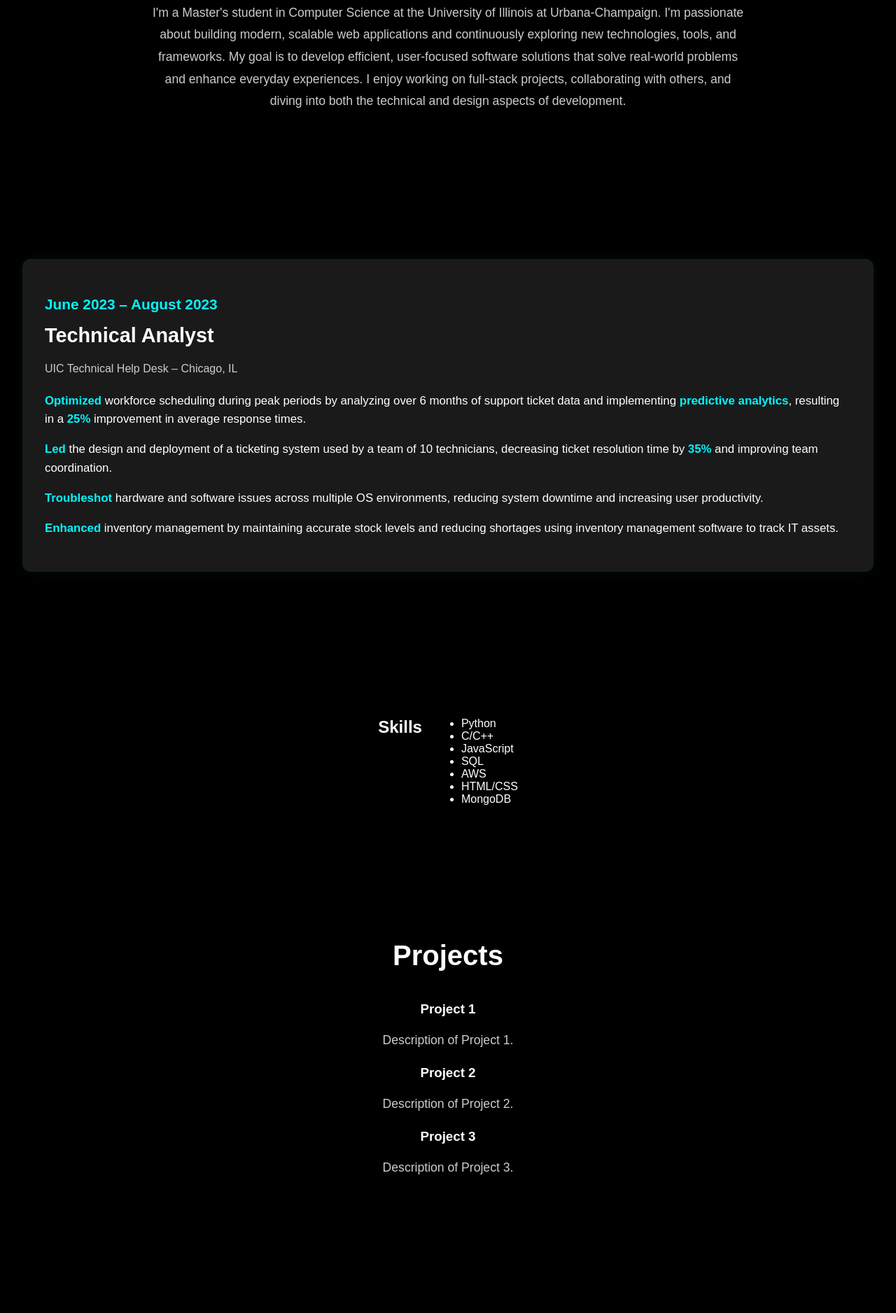
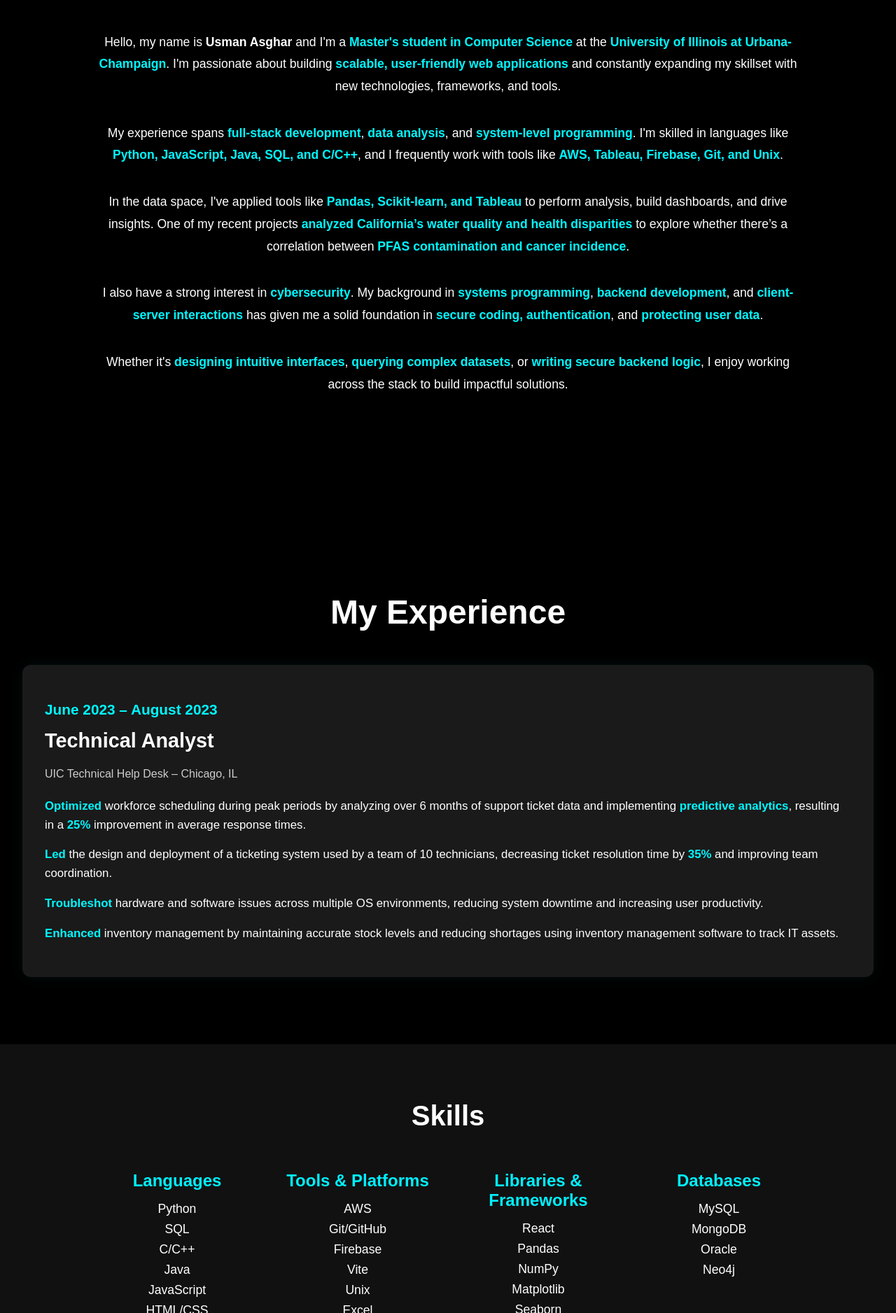
Before and after one commit to UsmanAsghar23/portfolio, a plain HTML site: page index.html in a window 1280 px wide. Shown: the part 924-2800 px from the top of the page at 70% size. Drawn offline with Linux system fonts and the light colour scheme.

Commit message:
About Section

```diff
--- a/index.html
+++ b/index.html
@@ -70,14 +70,24 @@
   <section id="about" class="about">
     <h2>About Me</h2>
     <p>
-      I'm a Master's student in Computer Science at the University of Illinois at Urbana-Champaign.
-      I'm passionate about building modern, scalable web applications and continuously exploring new technologies, tools, and frameworks.
-      My goal is to develop efficient, user-focused software solutions that solve real-world problems and enhance everyday experiences.
-      I enjoy working on full-stack projects, collaborating with others, and diving into both the technical and design aspects of development.
+      Hello, my name is <strong>Usman Asghar</strong> and I'm a <span class="highlight">Master's student in Computer Science</span> at the <span class="highlight">University of Illinois at Urbana-Champaign</span>. I'm passionate about building <span class="highlight">scalable, user-friendly web applications</span> and constantly expanding my skillset with new technologies, frameworks, and tools.
+    </p>
+    <p>
+      My experience spans <span class="highlight">full-stack development</span>, <span class="highlight">data analysis</span>, and <span class="highlight">system-level programming</span>. I'm skilled in languages like <span class="highlight">Python, JavaScript, Java, SQL, and C/C++</span>, and I frequently work with tools like <span class="highlight">AWS, Tableau, Firebase, Git, and Unix</span>.
+    </p>
+    <p>
+      In the data space, I've applied tools like <span class="highlight">Pandas, Scikit-learn, and Tableau</span> to perform analysis, build dashboards, and drive insights. One of my recent projects <span class="highlight">analyzed California’s water quality and health disparities</span> to explore whether there’s a correlation between <span class="highlight">PFAS contamination and cancer incidence</span>.
+    </p>
+    <p>
+      I also have a strong interest in <span class="highlight">cybersecurity</span>. My background in <span class="highlight">systems programming</span>, <span class="highlight">backend development</span>, and <span class="highlight">client-server interactions</span> has given me a solid foundation in <span class="highlight">secure coding, authentication</span>, and <span class="highlight">protecting user data</span>.
+    </p>
+    <p>
+      Whether it's <span class="highlight">designing intuitive interfaces</span>, <span class="highlight">querying complex datasets</span>, or <span class="highlight">writing secure backend logic</span>, I enjoy working across the stack to build impactful solutions.
     </p>
   </section>
   <!-- Experiance Section -->
   <section id="experience">
+    <h1>My Experience</h1>
     <div class="experience-card">
       <h3 class="experience-duration">June 2023 – August 2023</h3>
       <h2 class="experience-role">Technical Analyst</h2>
@@ -92,18 +102,59 @@
   </section>
 
   <!-- Skills Section -->
-  <section id="skills" class="skills">
+  <section id="skills" class="skills-section">
+  <div class="section-header">
     <h2>Skills</h2>
-    <ul class="skill-list">
+  </div>
+  <div class="skills-grid">
+    <div class="skill-category">
+      <h3>Languages</h3>
+      <ul>
         <li>Python</li>
+        <li>SQL</li>
         <li>C/C++</li>
+        <li>Java</li>
         <li>JavaScript</li>
-      <li>SQL</li>
+        <li>HTML/CSS</li>
+        <li>R</li>
+      </ul>
+    </div>
+    <div class="skill-category">
+      <h3>Tools & Platforms</h3>
+      <ul>
         <li>AWS</li>
-      <li>HTML/CSS</li>
+        <li>Git/GitHub</li>
+        <li>Firebase</li>
+        <li>Vite</li>
+        <li>Unix</li>
+        <li>Excel</li>
+        <li>OpenRefine</li>
+      </ul>
+    </div>
+    <div class="skill-category">
+      <h3>Libraries & Frameworks</h3>
+      <ul>
+        <li>React</li>
+        <li>Pandas</li>
+        <li>NumPy</li>
+        <li>Matplotlib</li>
+        <li>Seaborn</li>
+        <li>Scikit-learn</li>
+        <li>Plotly.express</li>
+      </ul>
+    </div>
+    <div class="skill-category">
+      <h3>Databases</h3>
+      <ul>
+        <li>MySQL</li>
         <li>MongoDB</li>
+        <li>Oracle</li>
+        <li>Neo4j</li>
       </ul>
+    </div>
+  </div>
 </section>
+
   <!-- Projects Section -->
   <section id="projects" class="projects">
     <h2>Projects</h2>
--- a/style.css
+++ b/style.css
@@ -139,7 +139,6 @@ html {
   100% { opacity: 0; transform: translateY(-10px); }
 }
 
-
 h1 {
   font-size: 3rem;
   font-weight: 800;
@@ -191,7 +190,6 @@ h2 {
   color: white;
 }
 
-/* Right: Contact Icons */
 .hero-right {
   display: grid;
   grid-template-columns: repeat(2, 1fr);
@@ -227,43 +225,64 @@ h2 {
 
 
 /* ============================
-   Section Styling
+   About Section
 ============================ */
-.about,
-.experience,
-.projects,
-.contact {
+.about {
+  display: flex;
+  flex-direction: column;
+  align-items: center;
+  text-align: center;
+  max-width: 1000px;
+  margin: 8rem auto;
+  padding: 2rem;
+}
+
+.about h2 {
+  font-size: 3rem;
+  margin-bottom: 1.5rem;
+  color: #ffffff;
+}
+
+.about p {
+  font-size: 1.1rem;
+  line-height: 1.8;
+  color: #ffffff;
+}
+
+/* ============================
+   Experience Section
+============================ */
+.experience {
   display: flex;
   flex-direction: column;
   align-items: center;
   text-align: center;
   max-width: 900px;
-  margin: 6rem auto;
+  margin: 2rem auto;
   padding: 2rem;
 }
 
-.about h2,
-.experience h2,
-.projects h2,
-.contact h2 {
+.experience h2 {
   font-size: 2.5rem;
   margin-bottom: 1.5rem;
   color: #ffffff;
+  position: center;
 }
 
-.about p,
-.experience p,
-.projects p,
-.contact p {
+.experience p {
   font-size: 1.1rem;
   line-height: 1.8;
   color: #ccc;
   padding: 0 1.5rem;
 }
 
-/* ============================
-  Experience Section
-============================ */
+#experience h1 {
+  font-size: 3rem;
+  color: #ffffff;
+  flex-direction: column;
+  text-align: center;
+  margin-bottom: 3rem;
+}
 
 #experience {
   padding: 4rem 2rem;
@@ -320,6 +339,34 @@ h2 {
   color: #00f7ff;
 }
 
+
+/* ============================
+   Projects Section
+============================ */
+.projects {
+  display: flex;
+  flex-direction: column;
+  align-items: center;
+  text-align: center;
+  max-width: 900px;
+  margin: 6rem auto;
+  padding: 2rem;
+}
+
+.projects h2 {
+  font-size: 2.5rem;
+  margin-bottom: 1.5rem;
+  color: #ffffff;
+}
+
+.projects p {
+  font-size: 1.1rem;
+  line-height: 1.8;
+  color: #ccc;
+  padding: 0 1.5rem;
+}
+
+
 /* ============================
    Skills Section
 ============================ */
@@ -333,3 +380,39 @@ h2 {
   margin: 4rem auto;
   padding: 2rem;
 }
+
+.skills-section {
+  background-color: #111;
+  padding: 4rem 2rem;
+  color: #fff;
+  text-align: center;
+}
+
+.section-header h2 {
+  font-size: 2.5rem;
+  margin-bottom: 2rem;
+}
+
+.skills-grid {
+  display: grid;
+  grid-template-columns: repeat(auto-fit, minmax(220px, 1fr));
+  gap: 2rem;
+  max-width: 1000px;
+  margin: 0 auto;
+}
+
+.skill-category h3 {
+  font-size: 1.5rem;
+  color: #00f0ff;
+  margin-bottom: 1rem;
+}
+
+.skill-category ul {
+  list-style-type: none;
+  padding: 0;
+}
+
+.skill-category ul li {
+  font-size: 1.1rem;
+  margin-bottom: 0.5rem;
+}
```
Lines whose indentation alone changed are shown as unchanged.
